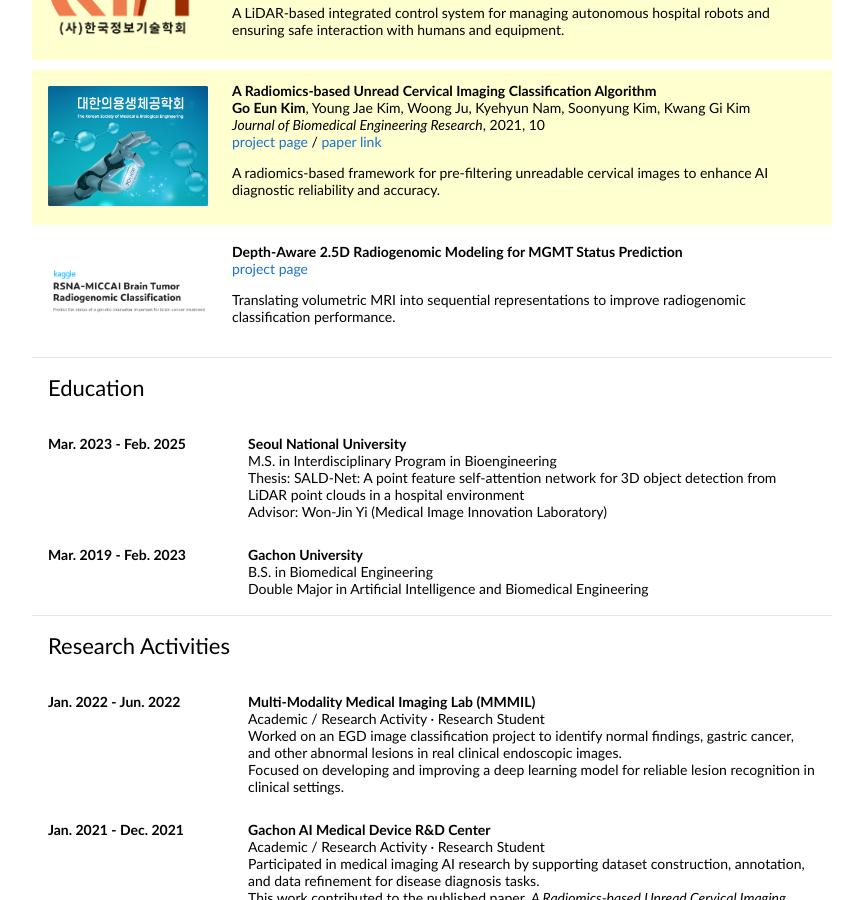
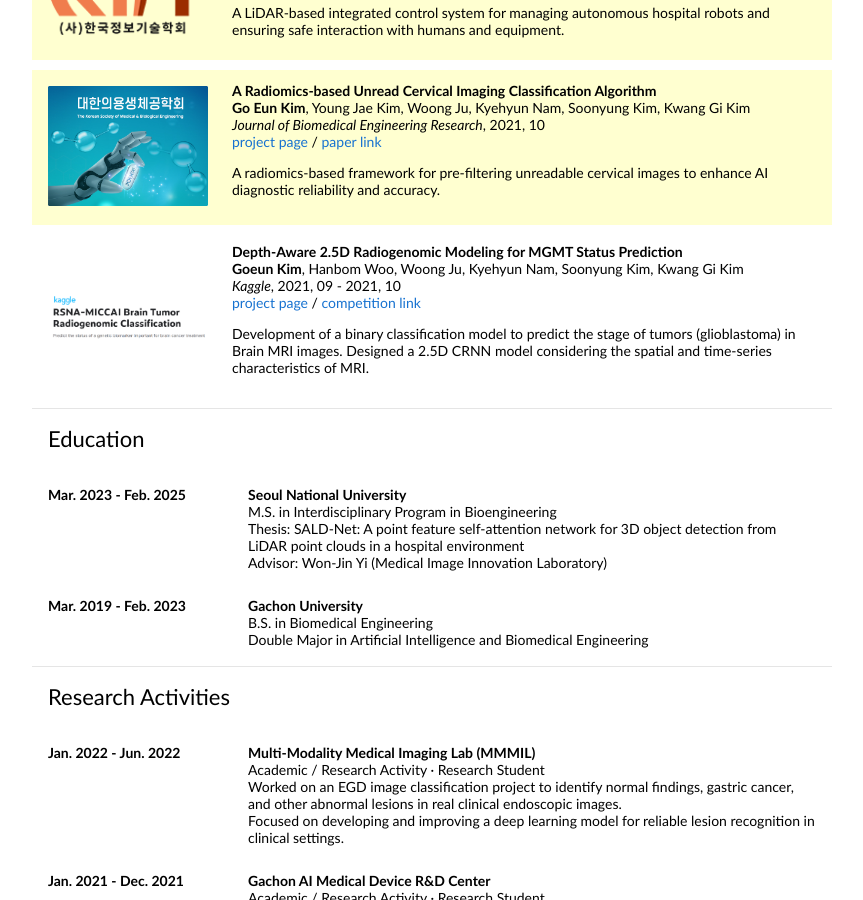
Before and after one commit to Groovy52/Groovy52.github.io, a Jekyll site: the page index.html, which Jekyll copies as it is, in a window 1280 px wide and 900 px high, scrolled down 766 px. Shown: the whole window, without its empty margins (208-1071 px from the left). Built offline with Jekyll 4.4.1, drawn with Linux system fonts in a browser that asks for light colours.

Commit message:
Update index.html

```diff
--- a/index.html
+++ b/index.html
@@ -144,10 +144,22 @@
                   <td class="content" style="padding:8px;width:80%;">
                     <span class="papertitle">Depth-Aware 2.5D Radiogenomic Modeling for MGMT Status Prediction</span>
                     <br>
+                    <strong>Goeun Kim</strong>,
+                    <span>Hanbom Woo</span>,
+                    <span>Woong Ju</span>,
+                    <span>Kyehyun Nam</span>,
+                    <span>Soonyung Kim</span>,
+                    <span>Kwang Gi Kim</span>
+                    <br>
+                    <em>Kaggle</em>, 2021, 09 - 2021, 10
+                    <br>
                     <a href="/projects/brain_mri/">project page</a>
+                    /
+                    <a href="https://www.kaggle.com/competitions/rsna-miccai-brain-tumor-radiogenomic-classification">competition link</a>
                     <p></p>
                     <p>
-                      Translating volumetric MRI into sequential representations to improve radiogenomic classification performance.
+                      Development of a binary classification model to predict the stage of tumors (glioblastoma) in Brain MRI images.
+                      Designed a 2.5D CRNN model considering the spatial and time-series characteristics of MRI.
                     </p>
                   </td>
                 </tr>
```
